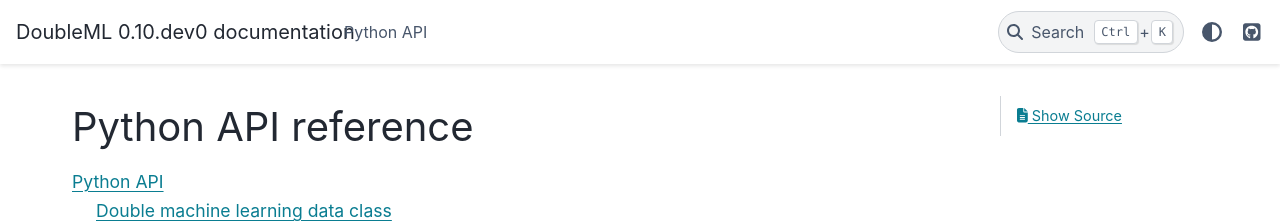
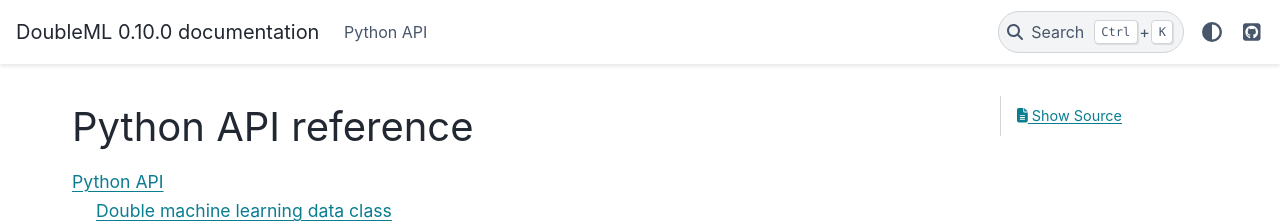
Before and after one commit to DoubleML/doubleml-for-py, a Sphinx documentation site: the page built from doc/index.rst, in a window 1280 px wide. Shown: the top 223 px of the page. Built offline with Sphinx 7.4.7 and the PyData theme 0.15.4, drawn with Linux system fonts in a browser that asks for light colours.

Commit message:
update release number

```diff
--- a/doc/conf.py
+++ b/doc/conf.py
@@ -23,7 +23,7 @@ copyright = "2021, Bach, P., Chernozhukov, V., Klaassen, S., Kurz, M. S., and Sp
 author = "Bach, P., Chernozhukov, V., Klaassen, S., Kurz, M. S., and Spindler, M."
 
 # The full version, including alpha/beta/rc tags
-release = "0.10.dev0"
+release = "0.10.0"
 
 
 # -- General configuration ---------------------------------------------------
--- a/pyproject.toml
+++ b/pyproject.toml
@@ -4,7 +4,7 @@ build-backend = "setuptools.build_meta"
 
 [project]
 name = "DoubleML"
-version = "0.10.dev0"
+version = "0.10.0"
 description = "Double Machine Learning in Python"
 readme = {file = "README.md", content-type = "text/markdown"}
 authors = [
```
